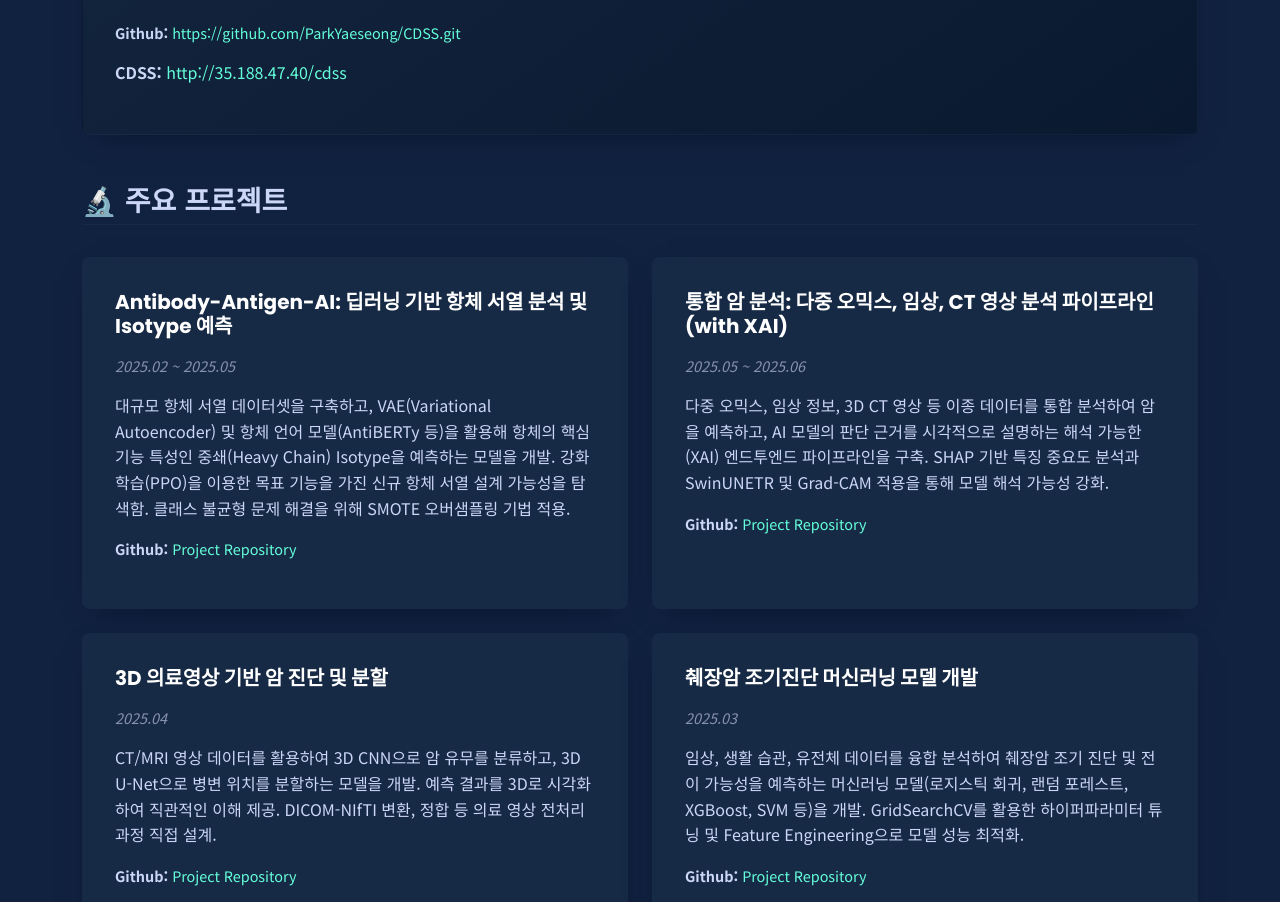
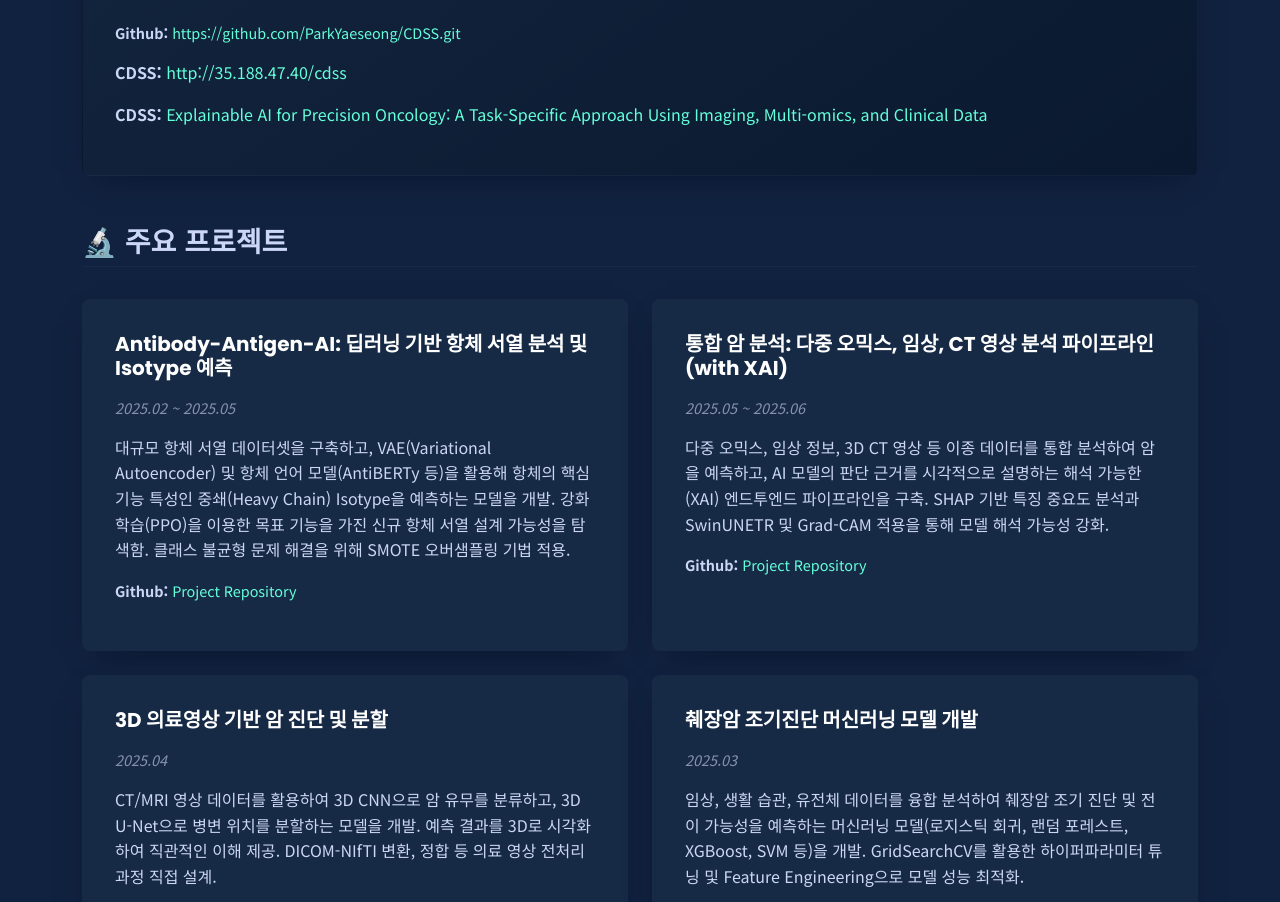
Before and after one commit to ParkYaeseong/mimikyu, a plain HTML site: page index.html in a window 1280 px wide. Shown: the part 1758-2660 px from the top of the page. Drawn offline with nearby package versions, Linux system fonts and the light colour scheme.

Commit message:
Update index.html

```diff
--- a/index.html
+++ b/index.html
@@ -70,6 +70,7 @@
                     </div>
                     <p class="github-link"><b>Github:</b> <a href="https://github.com/ParkYaeseong/CDSS.git" target="_blank">https://github.com/ParkYaeseong/CDSS.git</a></p>
                     <p class="cdss-link"><b>CDSS:</b> <a href="http://35.188.47.40/cdss" target="_blank">http://35.188.47.40/cdss</a></p>
+                    <P class="paper-link"><b>CDSS:</b> <a href="https://www.medrxiv.org/content/10.1101/2025.07.12.25331423v1" target="_blank">Explainable AI for Precision Oncology: A Task-Specific Approach Using Imaging, Multi-omics, and Clinical Data</a></p>
                 </div>
             </div>
 
```
